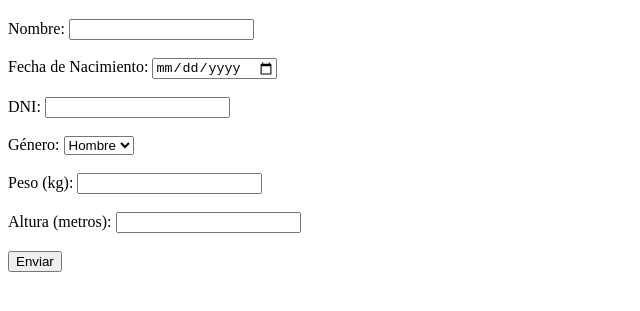
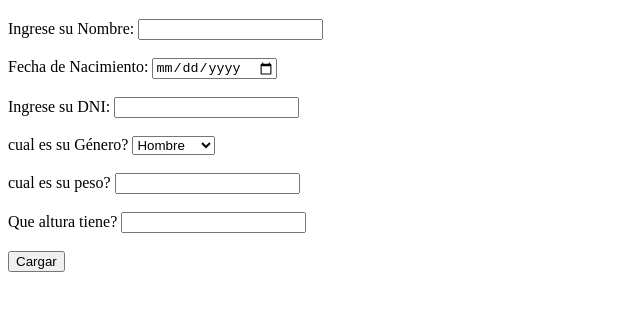
Before and after one commit to nahun-carizo/class-3, a plain HTML site: page index.html in a window 1280 px wide. Shown: the part 61-372 px from the top of the page, without its empty margins (0-640 px from the left). Drawn offline with Linux system fonts and the light colour scheme.

Commit message:
index.html

```diff
--- a/index.html
+++ b/index.html
@@ -5,30 +5,30 @@
 </head>
 <body>
   <h1>Formulario de Persona</h1>
-  <form id="formularioPersona">
-    <label for="nombre">Nombre:</label>
-    <input type="text" id="nombre" required><br><br>
+  <form id="formulario">
+    <label for="Nombre">Ingrese su Nombre:</label>
+    <input type="text" id="Nombre" required><br><br>
 
-    <label for="fechaNacimiento">Fecha de Nacimiento:</label>
-    <input type="date" id="fechaNacimiento" required><br><br>
+    <label for="Fecha">Fecha de Nacimiento:</label>
+    <input type="date" id="Fecha" required><br><br>
 
-    <label for="dni">DNI:</label>
-    <input type="text" id="dni" required><br><br>
+    <label for="DNI">Ingrese su DNI:</label>
+    <input type="text" id="DNI" required><br><br>
 
-    <label for="genero">Género:</label>
-    <select id="genero">
+    <label for="Genero">cual es su Género?</label>
+    <select id="Genero">
       <option value="H">Hombre</option>
       <option value="M">Mujer</option>
-      <option value="O">Otro</option>
+      <option value="N">No binario</option>
     </select><br><br>
 
-    <label for="peso">Peso (kg):</label>
+    <label for="Peso">cual es su peso?</label>
     <input type="number" id="peso" required><br><br>
 
-    <label for="altura">Altura (metros):</label>
+    <label for="altura">Que altura tiene?</label>
     <input type="number" id="altura" required><br><br>
 
-    <button type="submit">Enviar</button>
+    <button type="submit">Cargar</button>
   </form>
 
   <script src="class3.js"></script>
```
